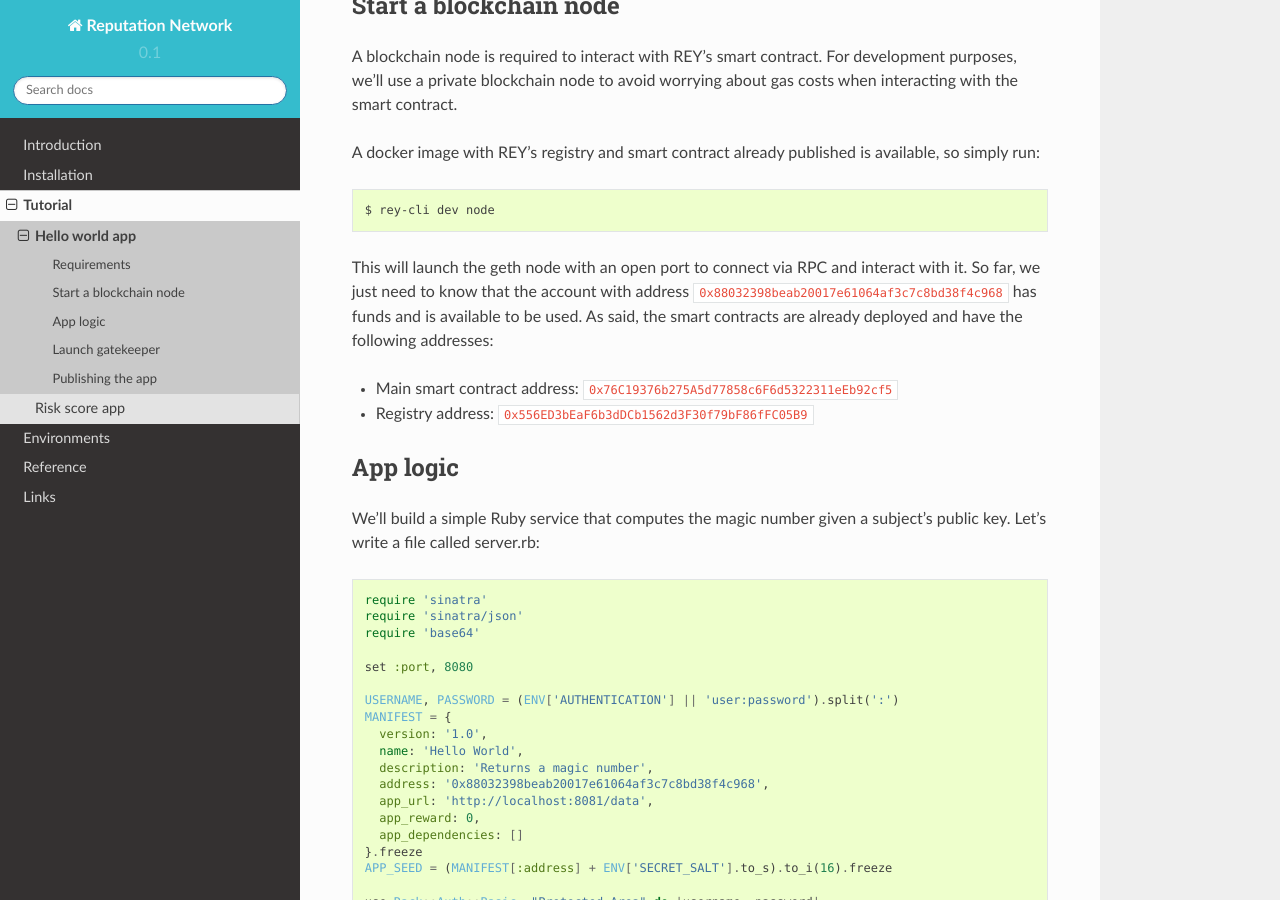
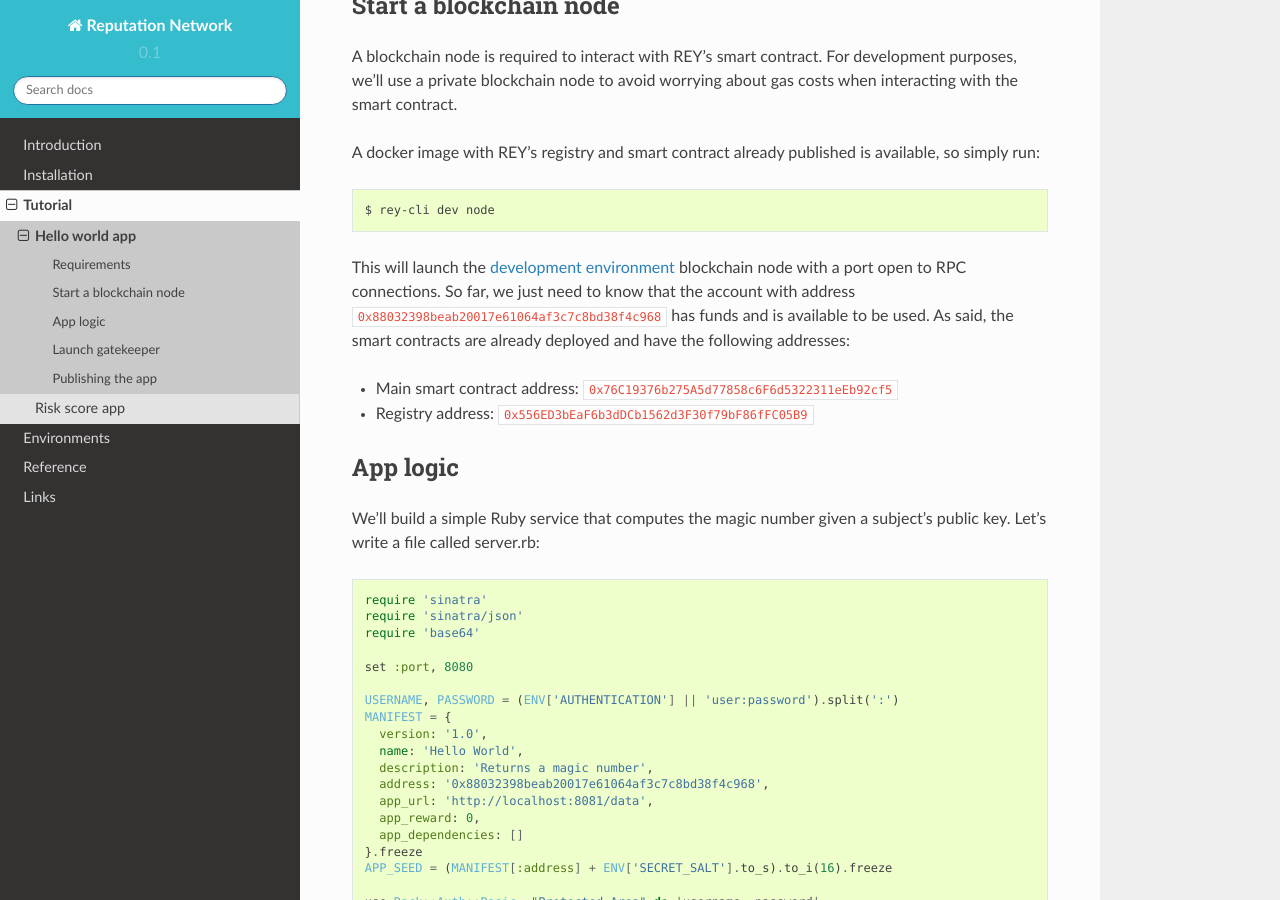
Before and after one commit to reputation-network/rey-docs, a Sphinx documentation site: the page built from docs/contents/tutorial/hello_world.rst, in a window 1280 px wide and 900 px high, scrolled down 467 px. Built offline with Sphinx 7.4.7 and the Read the Docs theme 2.0.0, drawn with Linux system fonts in a browser that asks for light colours.

Commit message:
Add link to environment in hello world tutorial

```diff
--- a/docs/contents/tutorial/hello_world.rst
+++ b/docs/contents/tutorial/hello_world.rst
@@ -29,7 +29,7 @@ A docker image with REY's registry and smart contract already published is avail
 
   $ rey-cli dev node
 
-This will launch the geth node with an open port to connect via RPC and interact with it. So far, we just need to know that the account with address ``0x88032398beab20017e61064af3c7c8bd38f4c968`` has funds and is available to be used. As said, the smart contracts are already deployed and have the following addresses:
+This will launch the :ref:`development environment <development>` blockchain node with a port open to RPC connections. So far, we just need to know that the account with address ``0x88032398beab20017e61064af3c7c8bd38f4c968`` has funds and is available to be used. As said, the smart contracts are already deployed and have the following addresses:
 
 - Main smart contract address: ``0x76C19376b275A5d77858c6F6d5322311eEb92cf5``
 
```
